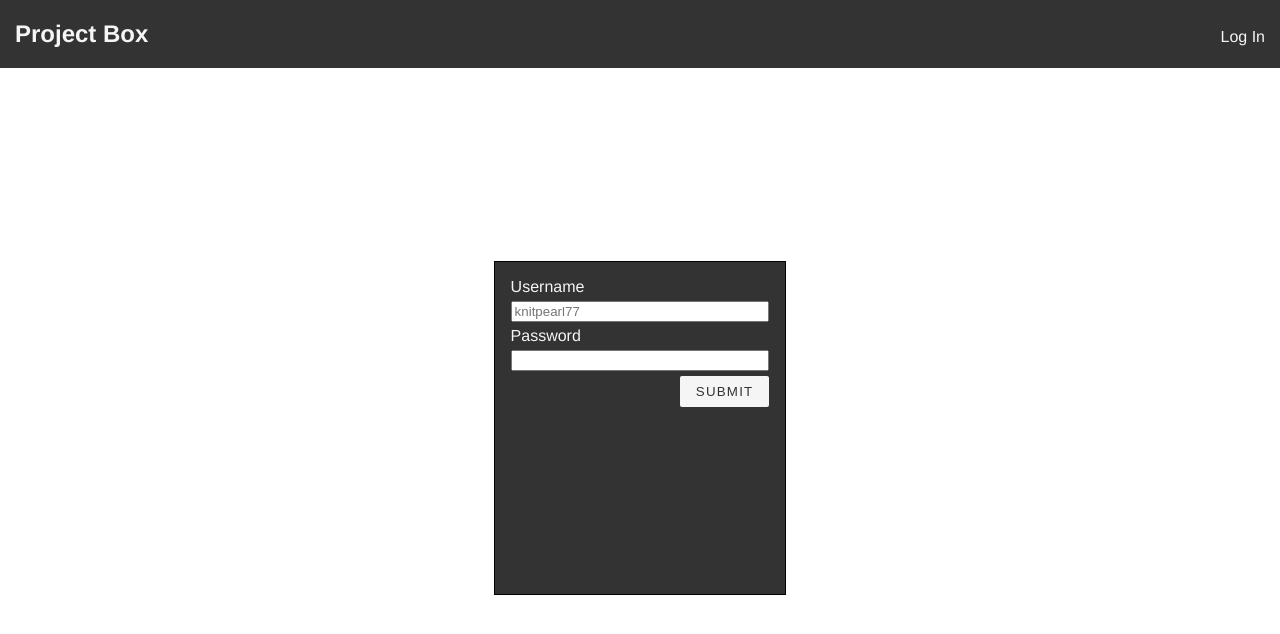
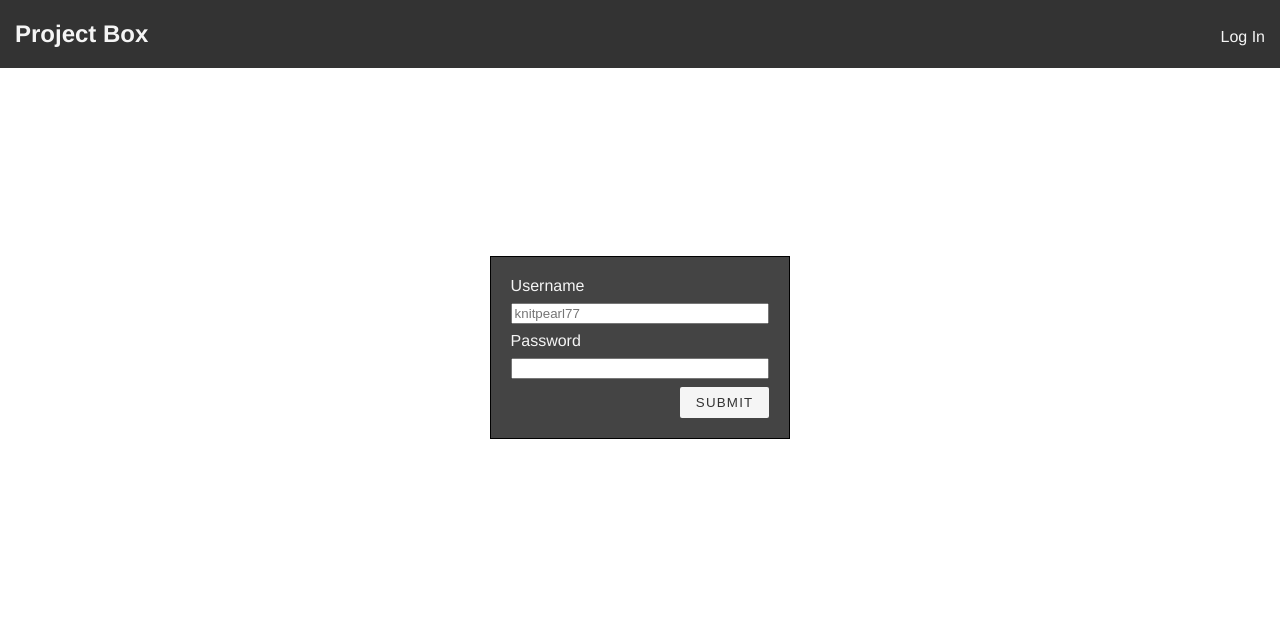
Before and after one commit to raysmithdev/project-box, a React (Create React App) app: page /login in a window 1280 px wide. Shown: the top 634 px of the page. Built offline with nearby package versions, Linux system fonts and the light colour scheme.

Commit message:
edit login form style

```diff
--- a/src/components/Login/Login.css
+++ b/src/components/Login/Login.css
@@ -2,18 +2,17 @@
     display: flex;
     justify-content: center;
     align-items: center;
-    height: 90vh;
+    height: 70vh;
 }
 
 .login-form {
     border: 1px solid black;
     max-width: 400px;
-    height: 300px;
-    background-color: #333;
+    background-color: #444;
     display: flex;
     flex-wrap: wrap;
     flex-direction: column;
-    padding: 16px;
+    padding: 20px;
 }
 
 .form-section {
@@ -24,7 +23,7 @@
 
 .form-section > label + * {
     flex: 1 0 120px;
-    margin: 5px 0;
+    margin: 8px 0;
 }
 
 .form-section > label {
@@ -43,3 +42,7 @@ button {
     letter-spacing: .09em;
     border-radius: 2px;
 }
+
+button:hover {
+    cursor: pointer;
+}
```
